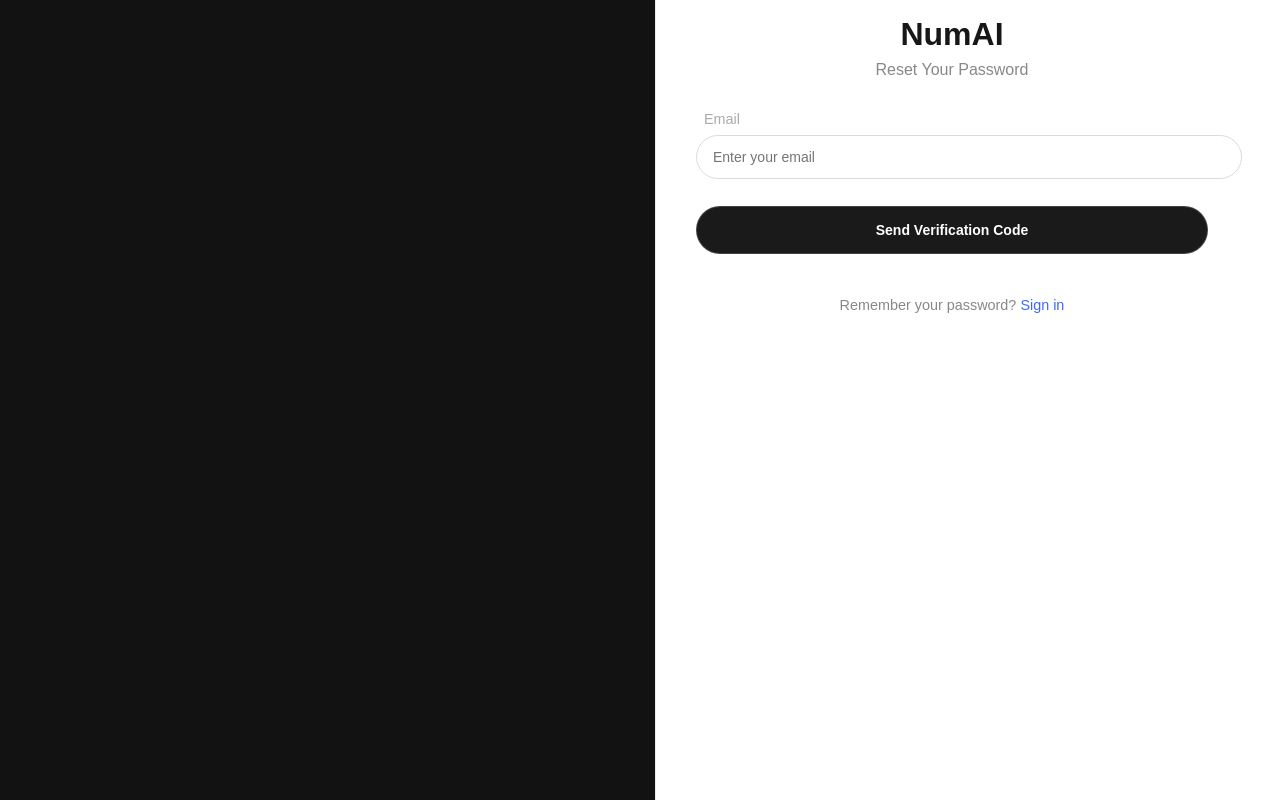
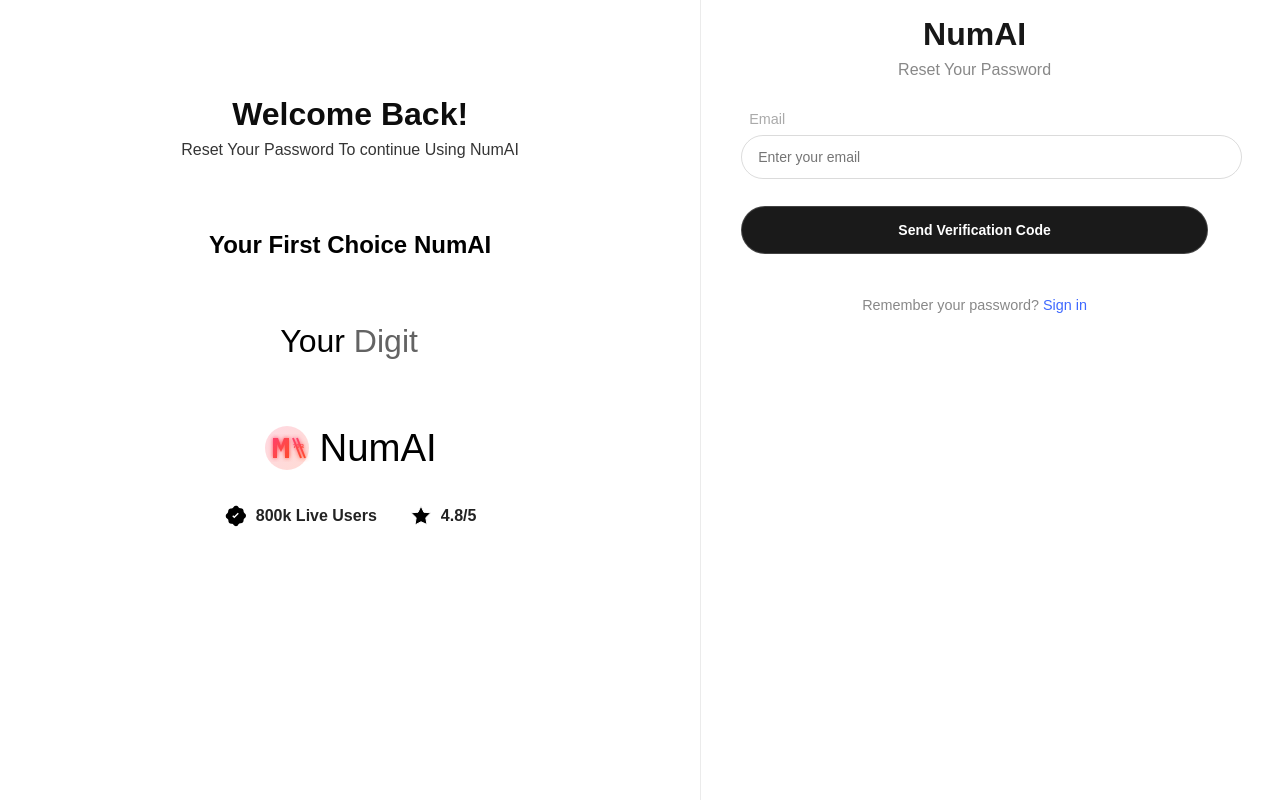
Before and after one commit to godlike2312/MilkyAI-official, a Python web app: template api/templates/reset_password.html in a window 1280 px wide. Run offline with Jinja, Linux system fonts and the light colour scheme; the template is opened without the code that fills it, so the values that code supplies are empty; some libraries are stand-ins or nearby versions.

Commit message:
new Update

```diff
--- a/api/static/css/auth.css
+++ b/api/static/css/auth.css
@@ -26,9 +26,6 @@
 }
 
 .left-container {
-    position: absolute;
-    left: 0px;
-    top: 0px;
     width: 60%;
     height: 100vh;
     background: white;
@@ -57,6 +54,7 @@
     flex-direction: column;
     color: rgb(53, 53, 53);
     font-size: 16px;
+    padding: 0.5rem 0;
 }
 
 .choice {
@@ -150,7 +148,6 @@
     width: 100%;
     height: 100vh;
     display: flex;
-    justify-content: center;
     align-items: center;
     position: relative;
     overflow: hidden;
@@ -165,8 +162,6 @@
     padding: 2.5rem;
     background: white;
     border-radius: 16px;
-    position: absolute;
-    right: 0;
     z-index: 10;
     backdrop-filter: blur(10px);
     animation: fadeIn 0.8s ease-out forwards;
@@ -567,7 +562,34 @@
 .resend-code a:hover {
     color: #6c63ff;
 }
+@media (max-width: 768px){
+    .auth-card {
+        width: 90%;
+        padding: 1.5rem;
+        border-radius: 16px;
+        position: relative;
+        z-index: 10;
+        backdrop-filter: blur(10px);
+        animation: fadeIn 0.8s ease-out forwards;
+        padding-right: 4.5rem;
+    }
 
+    .left-container {
+        display: none;
+    }
+
+    .auth-options {
+        flex-direction: column;
+        align-items: flex-start;
+        gap: 0.8rem;
+    }
+
+    .auth-btn,
+    .social-auth-btn {
+        width: 100%;
+        padding: 0.7rem;
+    }
+}
 /* Responsive styles */
 @media (max-width: 480px) {
     .left-container {
--- a/api/templates/register.html
+++ b/api/templates/register.html
@@ -13,10 +13,10 @@
         <div class="left-container">
             <div class="greet">
                 <div class="welcome">
-                    <h1>Welcome Back!</h1>
+                    <h1>Welcome!</h1>
                 </div>
                 <div class="metho">
-                    <p>Sign in to your account to continue exploring the world of AI.</p>
+                    <p>Create your account to continue exploring the world of AI.</p>
                 </div>
             </div>
             <div class="choice">
--- a/api/templates/reset_password.html
+++ b/api/templates/reset_password.html
@@ -10,6 +10,50 @@
 </head>
 <body>
     <div class="auth-container">
+        <div class="left-container">
+            <div class="greet">
+                <div class="welcome">
+                    <h1>Welcome Back!</h1>
+                </div>
+                <div class="metho">
+                    <p>Reset Your Password To continue Using NumAI</p>
+                </div>
+            </div>
+            <div class="choice">
+                <h2>Your First Choice NumAI</h2>
+            </div>
+            <div class="trust">
+                <p class="typing-text">Your <span id="changing-word" class="typed-word"></span></p>
+            </div>
+            <div class="icon-title">
+                <img src="{{ url_for('static', filename='img/model-logos/milky-edge.svg') }}" alt="NumAI Logo">
+                <span>NumAI</span>
+            </div>
+            <div class="well-known">
+                <div class="badge-item">
+                    <svg xmlns="http://www.w3.org/2000/svg" width="24" height="24" viewBox="0 0 24 24" fill="none">
+                        <path fill="#000000"
+                            d="M12 1.75c1.01 0 1.96.53 2.49 1.39.45.71 1.27 1.11 2.12 1.03a2.75 2.75 0 0 1 2.96 2.96c-.08.85.32 1.67 1.03 2.12.86.53 1.39 1.48 1.39 2.49s-.53 1.96-1.39 2.49c-.71.45-1.11 1.27-1.03 2.12a2.75 2.75 0 0 1-2.96 2.96c-.85-.08-1.67.32-2.12 1.03A2.75 2.75 0 0 1 12 22.25c-1.01 0-1.96-.53-2.49-1.39a1.75 1.75 0 0 0-2.12-1.03 2.75 2.75 0 0 1-2.96-2.96c.08-.85-.32-1.67-1.03-2.12A2.75 2.75 0 0 1 1.75 12c0-1.01.53-1.96 1.39-2.49.71-.45 1.11-1.27 1.03-2.12a2.75 2.75 0 0 1 2.96-2.96c.85.08 1.67-.32 2.12-1.03A2.75 2.75 0 0 1 12 1.75Z" />
+                        <path fill="white" d="M10.25 14.25l-2-2 1-1 1 1 3.5-3.5 1 1-4.5 4.5Z" />
+                    </svg>
+                    <span>800k Live Users</span>
+                </div>
+
+                <div class="badge-item">
+                    <!-- Placeholder for another badge, like “Top Rated” -->
+                    <svg>
+                        <svg xmlns="http://www.w3.org/2000/svg" width="24" height="24" viewBox="0 0 24 24" fill="black">
+                            <path
+                                d="M12 2l2.9 6.26 6.9.52-5 4.92 1.18 6.81L12 17.77l-6.02 3.24L7.16 13.7 2.1 8.78l6.9-.52L12 2z"
+                                stroke="white" stroke-width="1" />
+                        </svg>
+                        <span>4.8/5</span>
+
+                    </svg>
+                </div>
+            </div>
+
+        </div>
         <div class="auth-card">
             <div class="auth-header">
                 <h1 class="title">NumAI</h1>
@@ -71,7 +115,56 @@
 
         <div class="auth-blob"></div>
     </div>
+    <script>
+        const words = [
+            'Trusted Companion.',
+            'Friend.',
+            'Digital Partner.',
+            'Smart Helper.',
+            'Reliable Guide.',
+            'Innovation Room.',
+            'Future Gateway.'
+        ];
 
+        let currentWordIndex = 0;
+        let currentCharIndex = 0;
+        let isDeleting = false;
+        const typingSpeed = 50;
+        const deletingSpeed = 50;
+        const pauseDuration = 2000;
+
+        const changingWordElement = document.getElementById('changing-word');
+
+        function typeWord() {
+            const currentWord = words[currentWordIndex];
+
+            if (isDeleting) {
+                changingWordElement.textContent = currentWord.substring(0, currentCharIndex - 1);
+                currentCharIndex--;
+
+                if (currentCharIndex === 0) {
+                    isDeleting = false;
+                    currentWordIndex = (currentWordIndex + 1) % words.length;
+                    setTimeout(typeWord, typingSpeed);
+                } else {
+                    setTimeout(typeWord, deletingSpeed);
+                }
+            } else {
+                changingWordElement.textContent = currentWord.substring(0, currentCharIndex + 1);
+                currentCharIndex++;
+
+                if (currentCharIndex === currentWord.length) {
+                    isDeleting = true;
+                    setTimeout(typeWord, pauseDuration);
+                } else {
+                    setTimeout(typeWord, typingSpeed);
+                }
+            }
+        }
+
+        // Start the typing animation
+        typeWord();
+    </script>
     <!-- Firebase SDK -->
     <script src="https://www.gstatic.com/firebasejs/9.23.0/firebase-app-compat.js"></script>
     <script src="https://www.gstatic.com/firebasejs/9.23.0/firebase-auth-compat.js"></script>
```
Also changed, not shown: api/static/css/style.css (+14 -6 lines).
